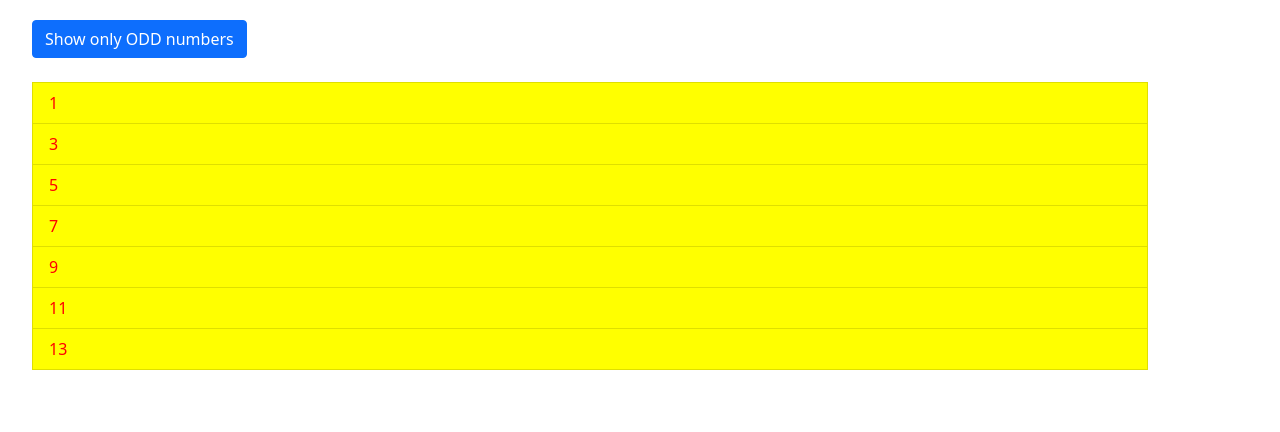
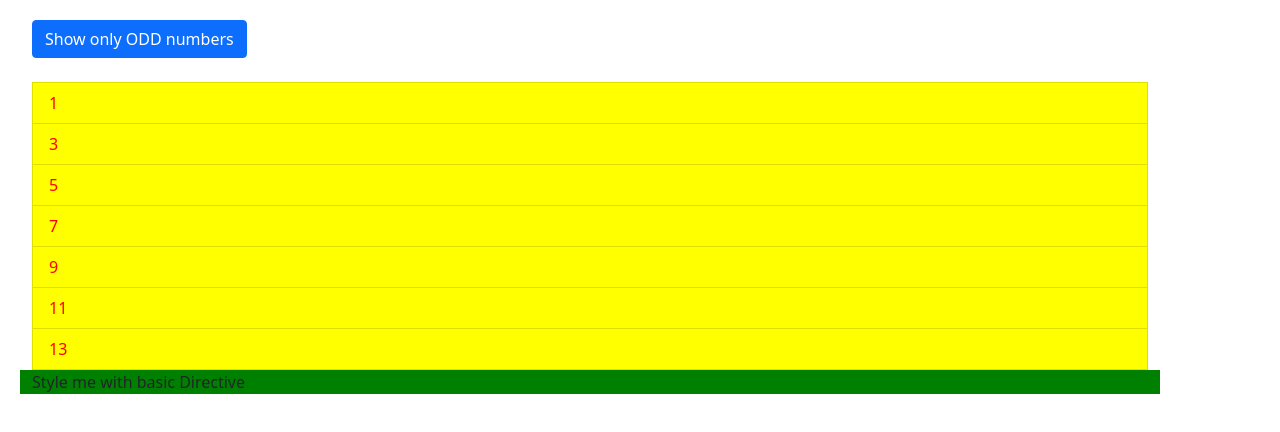
Before and after one commit to bhushanabhisheki/ServerMaintainApp, an Angular app: page / in a window 1280 px wide. Shown: the top 432 px of the page. Built offline with nearby package versions, Linux system fonts and the light colour scheme.

Commit message:
Creating a Basic Attribute Directive

```diff
--- a/src/app/app.module.ts
+++ b/src/app/app.module.ts
@@ -6,6 +6,7 @@
 import { CockpitComponent } from './cockpit/cockpit.component';
 import { ServerElementComponent } from './server-element/server-element.component';
 import { DirectivesComponent } from './directives/directives.component';
+import { BasicHightlightDirective } from './basic-highlight/basic-highlight.directive';
 
 @NgModule({
   declarations: [
@@ -13,6 +14,7 @@
     CockpitComponent,
     ServerElementComponent,
     DirectivesComponent,
+    BasicHightlightDirective,
   ],
   imports: [BrowserModule, FormsModule],
   providers: [],
--- /dev/null
+++ b/src/app/basic-highlight/basic-highlight.directive.ts
@@ -0,0 +1,12 @@
+import { Directive, ElementRef, OnInit } from '@angular/core';
+
+@Directive({
+  selector: '[appBasicHighlight]',
+})
+export class BasicHightlightDirective implements OnInit {
+  constructor(private elementRef: ElementRef) {}
+
+  ngOnInit(): void {
+    this.elementRef.nativeElement.style.backgroundColor = 'green';
+  }
+}
--- a/src/app/directives/directives.component.html
+++ b/src/app/directives/directives.component.html
@@ -32,5 +32,7 @@
         </div>
       </ul>
     </div>
+
+    <div appBasicHighlight>Style me with basic Directive</div>
   </div>
 </div>
```
